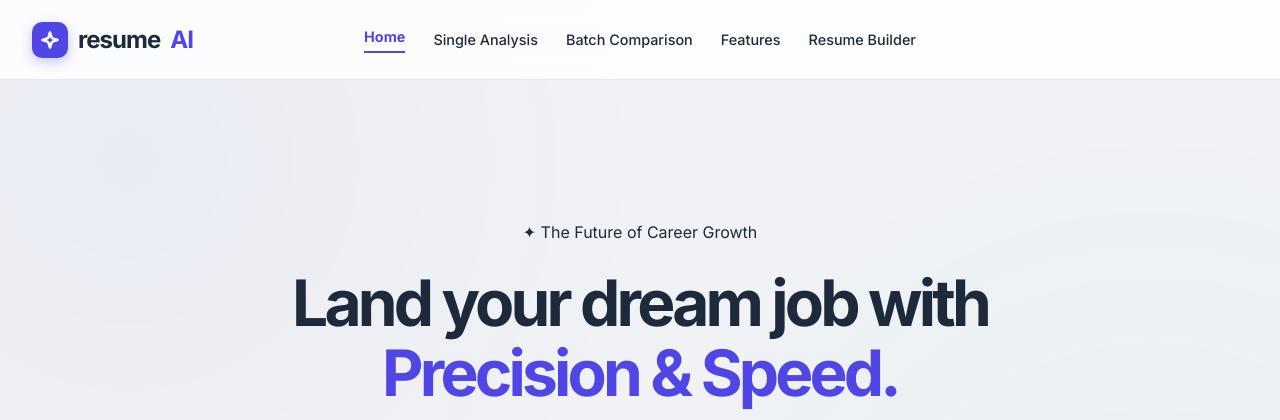
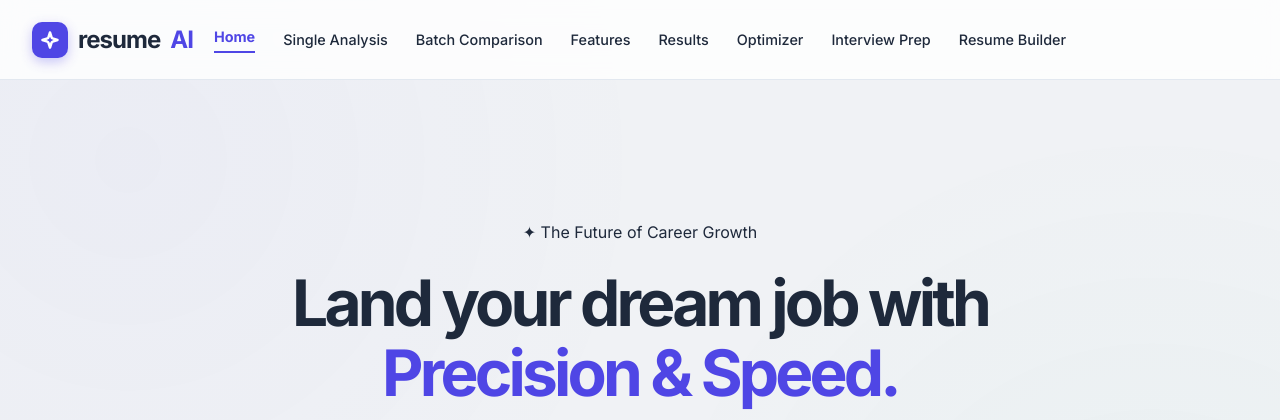
Before and after one commit to malikmajid161/Resume_analyzer, a Flask app: page / in a window 1280 px wide. Shown: the top 420 px of the page. Run offline with Flask 3, Linux system fonts and the light colour scheme; parts of the project's set-up code (start-up, migrations or seed data) failed here and were passed over.

Commit message:
UI: Standardized navigation links to always be visible across all sessions

```diff
--- a/templates/base.html
+++ b/templates/base.html
@@ -26,14 +26,10 @@
         <a href="{{ url_for('index', mode='single') }}#analyzer" class="nav-link {{ 'active' if request.args.get('mode') == 'single' }}">Single Analysis</a>
         <a href="{{ url_for('index', mode='batch') }}#analyzer" class="nav-link {{ 'active' if request.args.get('mode') == 'batch' }}">Batch Comparison</a>
         <a href="{{ url_for('index') }}#features" class="nav-link">Features</a>
-        {% if session.get('analysis') %}
-          <a href="{{ url_for('results') }}" class="nav-link {{ 'active' if request.endpoint == 'results' }}">Results</a>
-          <a href="{{ url_for('optimize') }}" class="nav-link {{ 'active' if request.endpoint == 'optimize' }}">Optimizer</a>
-          <a href="{{ url_for('interview') }}" class="nav-link {{ 'active' if request.endpoint == 'interview' }}">Interview Prep</a>
-          <a href="{{ url_for('builder') }}" class="nav-link {{ 'active' if request.endpoint == 'builder' }}">Resume Builder</a>
-        {% else %}
-          <a href="{{ url_for('builder') }}" class="nav-link {{ 'active' if request.endpoint == 'builder' }}">Resume Builder</a>
-        {% endif %}
+        <a href="{{ url_for('results') }}" class="nav-link {{ 'active' if request.endpoint == 'results' }}">Results</a>
+        <a href="{{ url_for('optimize') }}" class="nav-link {{ 'active' if request.endpoint == 'optimize' }}">Optimizer</a>
+        <a href="{{ url_for('interview') }}" class="nav-link {{ 'active' if request.endpoint == 'interview' }}">Interview Prep</a>
+        <a href="{{ url_for('builder') }}" class="nav-link {{ 'active' if request.endpoint == 'builder' }}">Resume Builder</a>
       </div>
 
       <div class="nav-actions">
```
